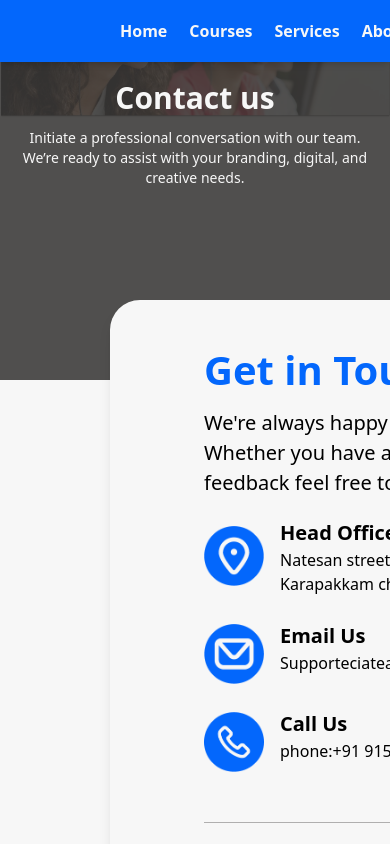
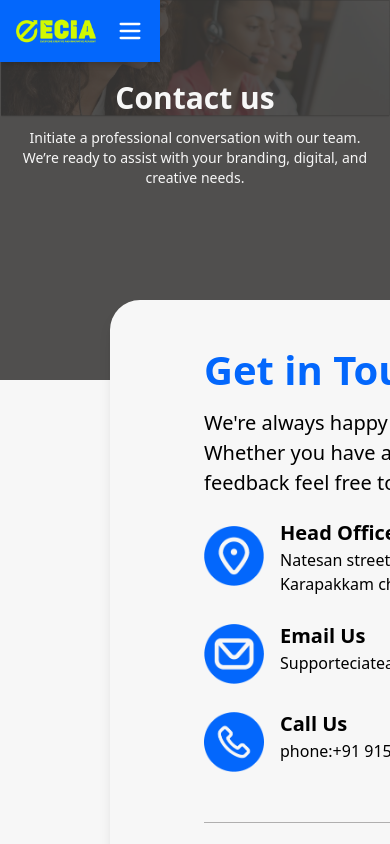
Before and after one commit to eaone226/Eaonewebsitecodebase, a React (Vite) app: page /contact in a window 390 px wide. Shown: the top 844 px of the page. Built offline with nearby package versions, Linux system fonts and the light colour scheme.

Commit message:
Navbar change to responsive

```diff
--- a/src/Components/Navbar.jsx
+++ b/src/Components/Navbar.jsx
@@ -1,9 +1,12 @@
-import React from "react";
+import React, { useState } from "react";
 import { motion } from "framer-motion";
 import { Link as RouterLink } from "react-router-dom";
 import { Link as ScrollLink } from "react-scroll";
+import { Menu, X } from "lucide-react";
 
 const Navbar = () => {
+  const [menuOpen, setMenuOpen] = useState(false);
+
   const navLinksVariants = {
     hidden: { opacity: 0, y: -20 },
     visible: (i) => ({
@@ -37,21 +40,21 @@ const Navbar = () => {
   }, []);
 
   return (
-    <nav className="bg-[#0367fc] px-[120px] h-[62px] w-full fixed top-0 left-0 z-50 shadow-md">
+    <nav className="bg-[#0367fc] w-[41%] md:w-full fixed top-0 left-0 z-50 shadow-md px-4 sm:px-20 md:px-[120px] h-[62px]">
       <div className="flex justify-between items-center h-full">
         {/* Logo */}
         <motion.div
           initial={{ scale: 0.8, opacity: 0 }}
           animate={{ scale: 1, opacity: 1 }}
           transition={{ duration: 0.6, ease: "easeOut" }}
-          className="relative w-[100px] h-[64px] cursor-pointer"
+          className="relative w-[80px] sm:w-[100px] h-[50px] sm:h-[64px] cursor-pointer"
         >
           <motion.img
             src="/Ecialogo-white.png"
             alt="Ecialogo"
             animate={{ opacity: showYellow ? 0 : 1 }}
             transition={{ duration: 0.5 }}
-            className="absolute inset-0 w-[100px] h-[64px]"
+            className="absolute inset-0 w-full h-full"
             style={{ zIndex: showYellow ? 0 : 1 }}
           />
           <motion.img
@@ -59,13 +62,13 @@ const Navbar = () => {
             alt="Ecialogo"
             animate={{ opacity: showYellow ? 1 : 0 }}
             transition={{ duration: 0.5 }}
-            className="absolute inset-0 w-[100px] h-[64px]"
+            className="absolute inset-0 w-full h-full"
             style={{ zIndex: showYellow ? 1 : 0 }}
           />
         </motion.div>
 
-        {/* Links */}
-        <div className="flex items-center space-x-[22px]">
+        {/* Desktop Links */}
+        <div className="hidden md:flex items-center space-x-[22px]">
           {links.map((item, i) => (
             <motion.div
               key={i}
@@ -121,13 +124,44 @@ const Navbar = () => {
             transition={{ duration: 0.7, ease: "easeOut" }}
             whileHover={{ scale: 1.05 }}
             whileTap={{ scale: 0.95 }}
-            className="font-bold border border-[#f7f7f7] rounded-[4px] text-[16px] px-4 h-[34px]
-              hover:bg-[#f7f7f7] hover:text-[#0367fc] flex items-center justify-center text-[#f7f7f7] cursor-pointer"
+            className="font-bold border border-[#f7f7f7] rounded-[4px] text-[16px] px-3 h-[34px] hover:bg-[#f7f7f7] hover:text-[#0367fc] flex items-center justify-center text-[#f7f7f7] cursor-pointer"
           >
             For Business
           </motion.button>
         </div>
+
+        {/* Mobile Hamburger */}
+        <div className="md:hidden flex items-center">
+          <button
+            onClick={() => setMenuOpen(!menuOpen)}
+            className="text-white focus:outline-none"
+          >
+            {menuOpen ? <X size={28} /> : <Menu size={28} />}
+          </button>
+        </div>
       </div>
+
+      {/* Mobile Menu */}
+      {menuOpen && (
+        <div className="md:hidden bg-[#0367fc] w-full py-4 flex flex-col items-center space-y-4 shadow-lg">
+          {links.map((item, i) => (
+            <RouterLink
+              key={i}
+              to={item.link}
+              className="text-white text-[16px] font-bold hover:text-[#d2f801]"
+              onClick={() => setMenuOpen(false)}
+            >
+              {item.label}
+            </RouterLink>
+          ))}
+          <button
+            className="font-bold border border-[#f7f7f7]  text-[#f7f7f7] rounded-[4px] text-[16px] px-4 h-[34px] hover:bg-[#f7f7f7] hover:text-[#0367fc]"
+            onClick={() => setMenuOpen(false)}
+          >
+            For Business
+          </button>
+        </div>
+      )}
     </nav>
   );
 };
```
